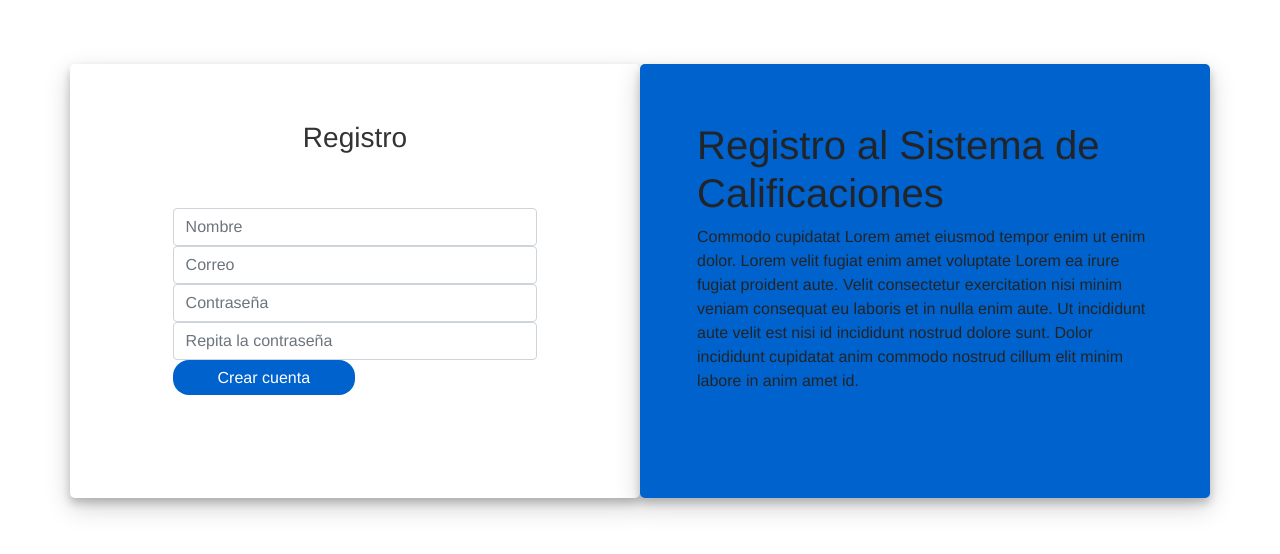
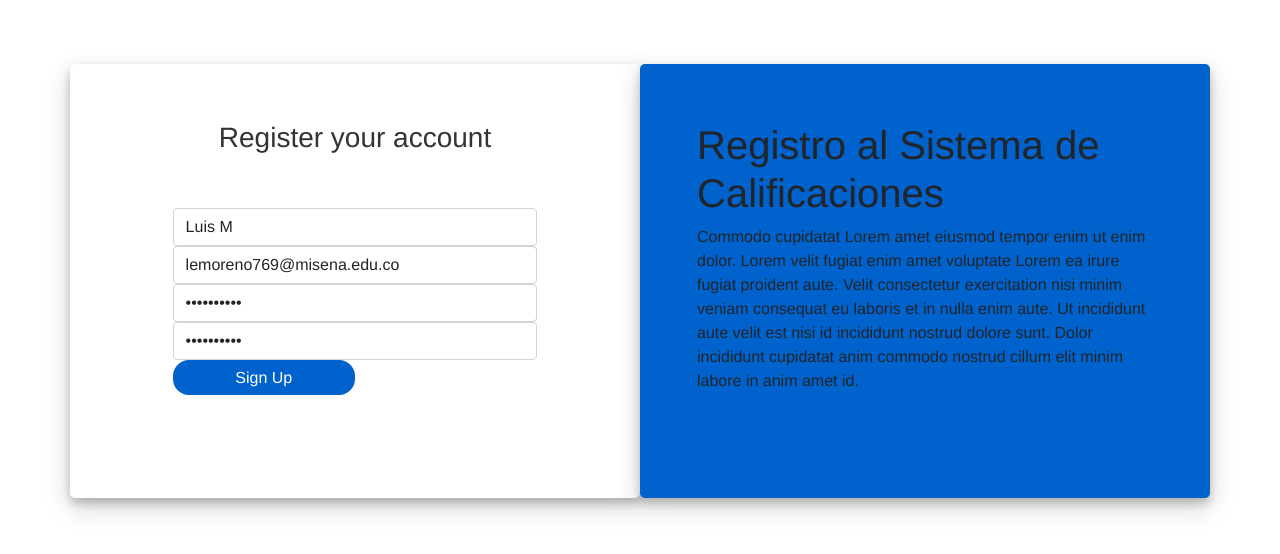
Before and after one commit to 43MorenoLuis/calificaciones-app, a React (Create React App) app in the folder client/: page /register in a window 1280 px wide. Shown: the top 554 px of the page. Built offline with nearby package versions, Linux system fonts and the light colour scheme.

Commit message:
Register From connect with api server

```diff
--- a/client/src/actions/auth.js
+++ b/client/src/actions/auth.js
@@ -4,7 +4,7 @@ import Swal from 'sweetalert2';
 
 export const startLogin = ( email, password ) => {
     return async( dispatch ) => {
-        const resp = await fetchNoToken( 'auth/login', { email, password }, 'POST');
+        const resp = await fetchNoToken( 'auth/signIn', { email, password }, 'POST');
         const body = await resp.json();
 
         if( body.ok ){
@@ -23,6 +23,29 @@ export const startLogin = ( email, password ) => {
     }
 }
 
+export const startRegister = ( name, email, password, rol ) => {
+    return async( dispatch ) => {
+        const resp = await fetchNoToken( 'auth/signUp', { name, email, password, rol }, 'POST');
+        const body = await resp.json();
+
+        if( body.ok ){
+            localStorage.setItem('token', body.token );
+            localStorage.setItem('token-init-date', new Date().getTime() );
+
+            const { uid, name } = body.user
+            Swal.fire('Good luck', body.msg, 'success');
+
+            dispatch( login({
+                uid,
+                name
+            }))
+        }else{
+            Swal.fire('Error', body?.msg ? body.msg : body.errors[0].msg, 'error');
+        }
+
+    }
+}
+
 const login = ( user ) => ({
     type: types.authLogin,
     payload: user
--- a/client/src/components/auth/login/LoginScreen.js
+++ b/client/src/components/auth/login/LoginScreen.js
@@ -23,13 +23,13 @@ export default function LoginScreen() {
         <div className="container login__container">
             <div className="row">
                 <div className="col-md-6 login__form-1">
-                    <h3>Ingreso</h3>
+                    <h3>Sign in to your account</h3>
                     <form onSubmit={ handleLogin }>
                         <div className="form-group">
                             <input
                                 type="text"
                                 className="form-control"
-                                placeholder="Correo"
+                                placeholder="Email"
                                 name="email"
                                 value={ email }
                                 onChange={ setFormLoginValues }
@@ -39,7 +39,7 @@ export default function LoginScreen() {
                             <input
                                 type="password"
                                 className="form-control"
-                                placeholder="Contraseña"
+                                placeholder="Password"
                                 name="password"
                                 value={ password }
                                 onChange={ setFormLoginValues }
@@ -49,7 +49,7 @@ export default function LoginScreen() {
                             <input
                                 type="submit"
                                 className="btnSubmit"
-                                value="Login"
+                                value="Sign In"
                             />
                         </div>
                     </form>
--- a/client/src/components/auth/register/RegisterScreen.js
+++ b/client/src/components/auth/register/RegisterScreen.js
@@ -1,40 +1,66 @@
 import React from 'react'
+import { useDispatch } from 'react-redux';
+import Swal from 'sweetalert2';
+import { startRegister } from '../../../actions/auth';
+import { useForm } from '../../../hooks/useForm';
 
 export default function RegisterScreen() {
+
+    const dispatch = useDispatch();
+
+    const [ formRegisterValues, setFormRegisterValues ] = useForm({
+        name: 'Luis M',
+        email: 'lemoreno769@misena.edu.co',
+        password1: 'Luis123456',
+        password2: 'Luis123456',
+        rol: 'USER_ROLE'
+    });
+
+    const { name, email, password1, password2, rol } = formRegisterValues;
+
+    const handleRegister = (e) => {
+        e.preventDefault();
+
+        if( password1 !== password2 ){
+            return Swal.fire('Error', 'Incorrect password', 'error');
+        }
+        dispatch( startRegister( name, email, password1, rol ) );
+    }
+
     return (
         <div className="container login__container">
             <div className="row">
                 <div className="col-md-6 login__form-1">
-                <h3>Registro</h3>
-                    <form>
+                <h3>Register your account</h3>
+                    <form onSubmit={ handleRegister }>
                         <div className="form-group">
                             <input
                                 type="text"
                                 className="form-control"
-                                placeholder="Nombre"
-                                name="rName"
-                                // value={ rName }
-                                // onChange={ handleRegisterInputChange }
+                                placeholder="Name"
+                                name="name"
+                                value={ name }
+                                onChange={ setFormRegisterValues }
                             />
                         </div>
                         <div className="form-group">
                             <input
                                 type="email"
                                 className="form-control"
-                                placeholder="Correo"
-                                name="rEmail"
-                                // value={ rEmail }
-                                // onChange={ handleRegisterInputChange }
+                                placeholder="Email"
+                                name="email"
+                                value={ email }
+                                onChange={ setFormRegisterValues }
                             />
                         </div>
                         <div className="form-group">
                             <input
                                 type="password"
                                 className="form-control"
-                                placeholder="Contraseña"
-                                name="rPassword1"
-                                // value={ rPassword1 }
-                                // onChange={ handleRegisterInputChange }
+                                placeholder="Password"
+                                name="password1"
+                                value={ password1 }
+                                onChange={ setFormRegisterValues }
                             />
                         </div>
 
@@ -42,10 +68,10 @@ export default function RegisterScreen() {
                             <input
                                 type="password"
                                 className="form-control"
-                                placeholder="Repita la contraseña"
-                                name="rPassword2"
-                                // value={ rPassword2 }
-                                // onChange={ handleRegisterInputChange }
+                                placeholder="Repeat Password"
+                                name="password2"
+                                value={ password2 }
+                                onChange={ setFormRegisterValues }
                             />
                         </div>
 
@@ -53,7 +79,7 @@ export default function RegisterScreen() {
                             <input
                                 type="submit"
                                 className="btnSubmit"
-                                value="Crear cuenta" />
+                                value="Sign Up" />
                         </div>
                     </form>
                 </div>
```
